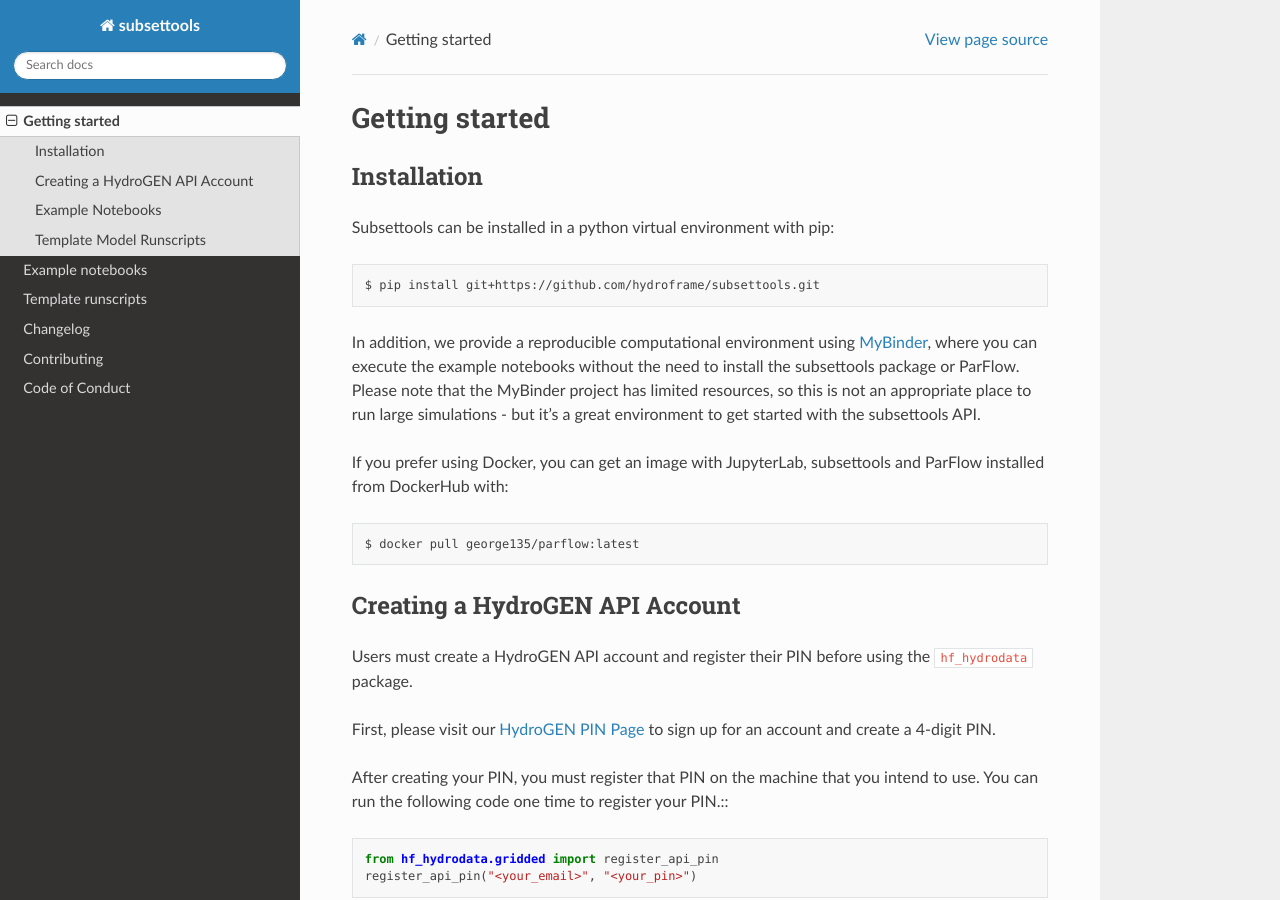
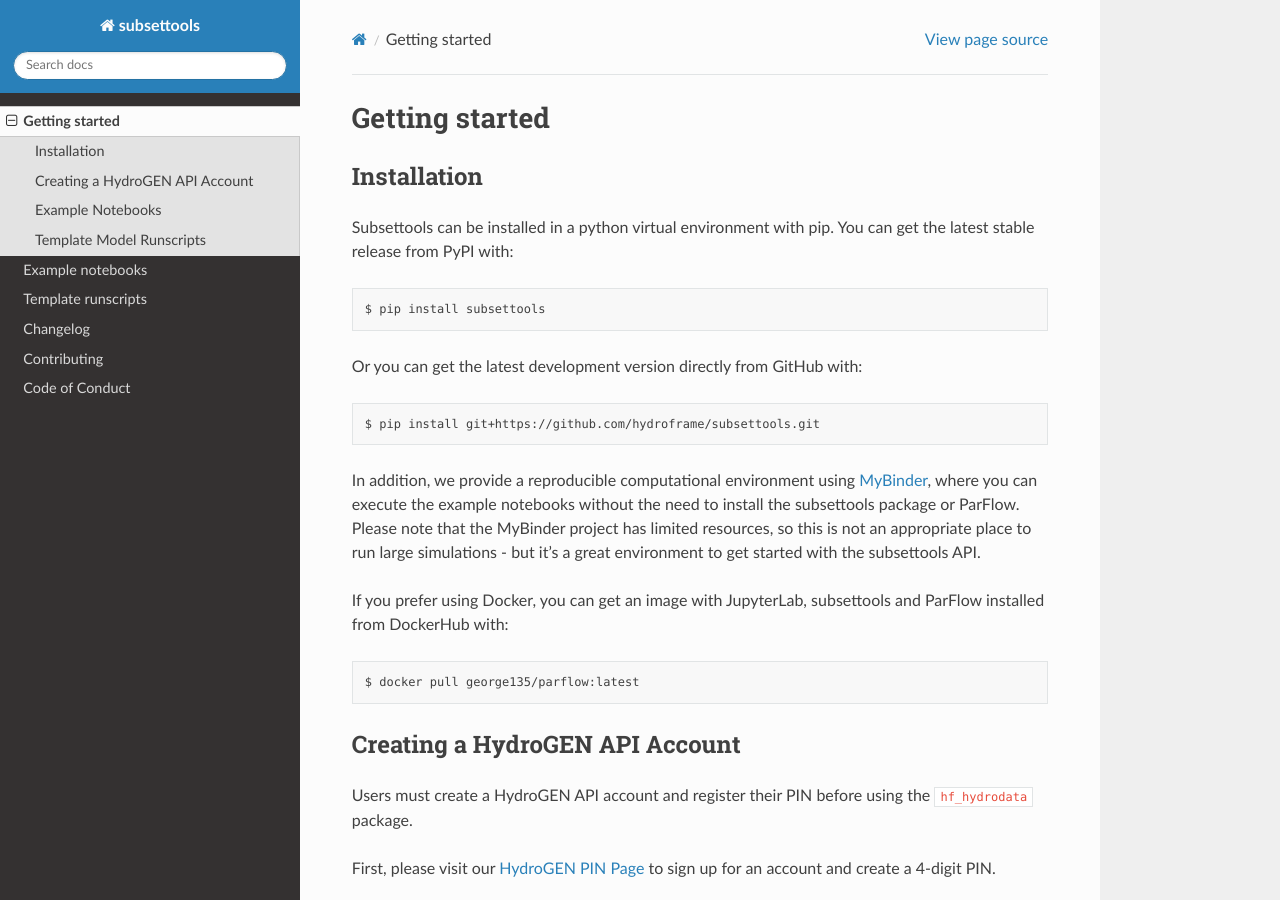
Before and after one commit to hydroframe/subsettools, a Sphinx documentation site: the page built from docs/getting_started.md, in a window 1280 px wide and 900 px high. Built offline with Sphinx 7.4.7 and the Read the Docs theme 2.0.0, drawn with Linux system fonts in a browser that asks for light colours; pages that are not in the unit, such as notebooks, are missing from menus.

Commit message:
Update getting_started.md

````diff
--- a/docs/getting_started.md
+++ b/docs/getting_started.md
@@ -2,7 +2,13 @@
 
 ## Installation
 
-Subsettools can be installed in a python virtual environment with pip:
+Subsettools can be installed in a python virtual environment with pip. You can get the latest stable release from PyPI with:
+
+```bash
+$ pip install subsettools
+```
+
+Or you can get the latest development version directly from GitHub with:
 
 ```bash
 $ pip install git+https://github.com/hydroframe/subsettools.git
````
